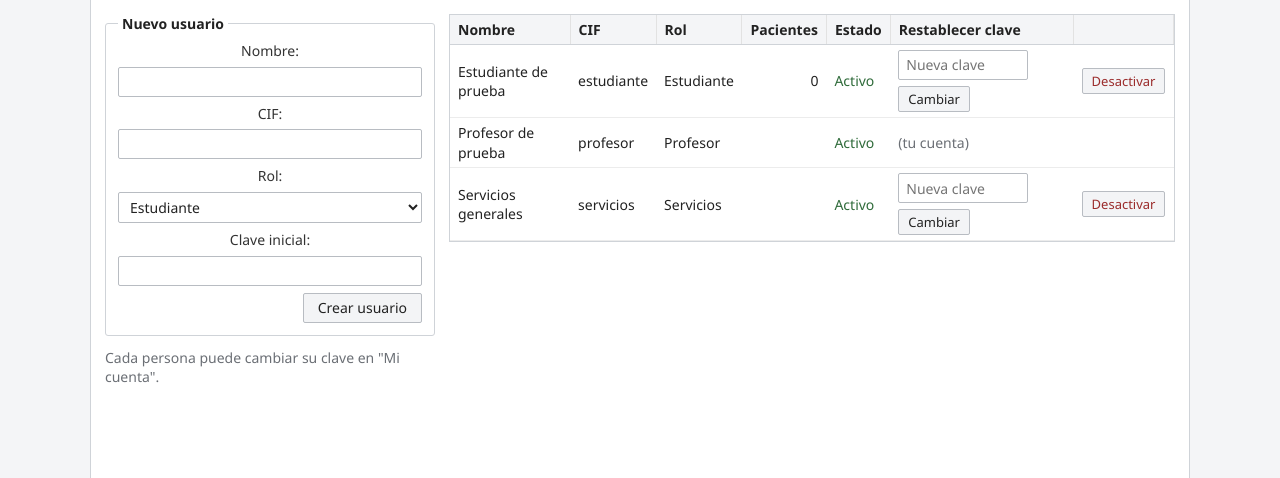
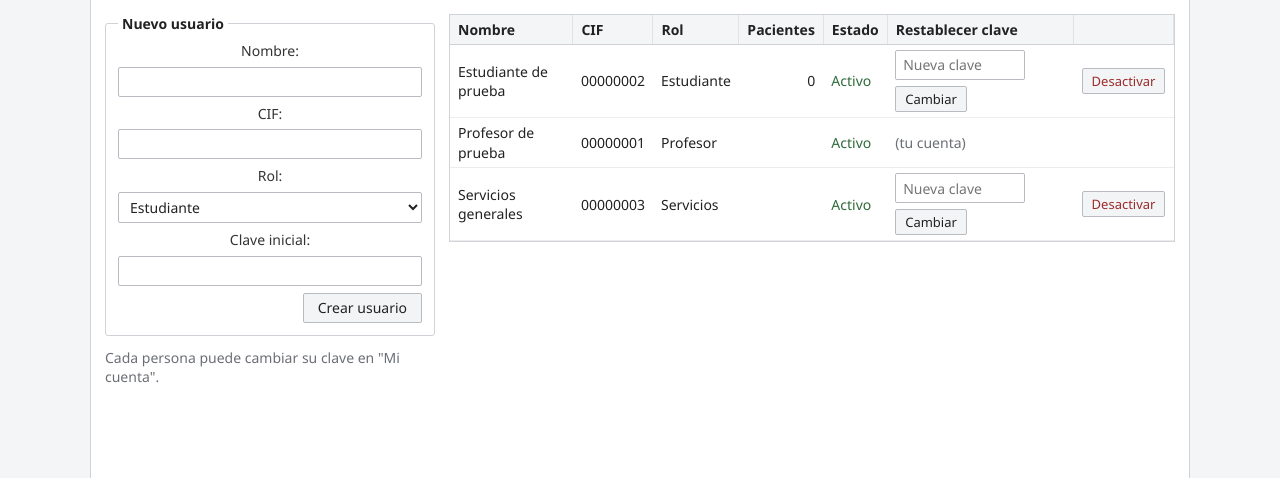
Before and after one commit to mmsuarez-oss/dientecito-feliz, a Flask app: page /usuarios in a window 1280 px wide. Shown: the part 92-570 px from the top of the page. Run offline with Flask 3, Linux system fonts and the light colour scheme; the visitor is signed in with stand-in values (Sample User, id 1); data comes from the database, SQL or seed files in the repository; data that the repository does not hold is empty; parts of the project's set-up code (start-up, migrations or seed data) failed here and were passed over.

Commit message:
Las cuentas de ejemplo se identifican por CIF
00000001 (profesor), 00000002 (estudiante) y 00000003 (servicios), en la
constante CUENTAS_EJEMPLO. Las bases que ya existian renombran sus tres
cuentas de ejemplo al abrirse, si el CIF no esta ocupado.

```diff
--- a/app.py
+++ b/app.py
@@ -41,6 +41,10 @@ SMTP_CLAVE = os.environ.get("DIENTECITO_SMTP_CLAVE")
 SMTP_DESDE = os.environ.get("DIENTECITO_SMTP_DESDE", SMTP_USUARIO)
 
 ROLES = {"estudiante": "Estudiante", "profesor": "Profesor", "servicios": "Servicios"}
+# Cuentas de ejemplo de la primera vez: CIF, nombre y rol
+CUENTAS_EJEMPLO = [("00000001", "Profesor de prueba", "profesor"),
+                   ("00000002", "Estudiante de prueba", "estudiante"),
+                   ("00000003", "Servicios generales", "servicios")]
 MENUS = {
     "estudiante": [("inicio", "Inicio"), ("pacientes", "Mis pacientes"), ("citas", "Citas"), ("salas", "Salas")],
     "profesor": [("inicio", "Inicio"), ("pacientes", "Pacientes"), ("citas", "Citas"), ("salas", "Salas"),
@@ -170,14 +174,15 @@ def iniciar_db():
                           "observacion, revisado_por) VALUES (?, ?, ?, ?, ?, ?, ?, ?, ?)",
                           (pid, foto, nota, fecha, uid, revision or "Pendiente", fecha, observacion, revisor)).lastrowid
         con.execute("UPDATE odonto_registros SET sesion_id = ? WHERE id = ?", (sid, rid))
+    for cif, _, rol in CUENTAS_EJEMPLO:  # antes las cuentas de ejemplo se llamaban como su rol
+        con.execute("UPDATE usuarios SET usuario = ? WHERE usuario = ? AND rol = ? "
+                    "AND NOT EXISTS (SELECT 1 FROM usuarios WHERE usuario = ?)", (cif, rol, rol, cif))
     if not con.execute("SELECT 1 FROM usuarios").fetchone():
-        for usuario, nombre, rol in [("profesor", "Profesor de prueba", "profesor"),
-                                     ("estudiante", "Estudiante de prueba", "estudiante"),
-                                     ("servicios", "Servicios generales", "servicios")]:
+        for cif, nombre, rol in CUENTAS_EJEMPLO:
             con.execute("INSERT INTO usuarios(usuario, nombre, rol, clave) VALUES (?, ?, ?, ?)",
-                        (usuario, nombre, rol, generate_password_hash(CLAVE_INICIAL)))
+                        (cif, nombre, rol, generate_password_hash(CLAVE_INICIAL)))
         # Los pacientes de versiones anteriores pasan al estudiante de ejemplo
-        con.execute("UPDATE pacientes SET estudiante_id = (SELECT id FROM usuarios WHERE usuario = 'estudiante') "
+        con.execute("UPDATE pacientes SET estudiante_id = (SELECT id FROM usuarios WHERE usuario = '00000002') "
                     "WHERE estudiante_id IS NULL")
     if not con.execute("SELECT 1 FROM salas").fetchone():
         con.executemany("INSERT INTO salas(nombre) VALUES (?)", [("Sala 1",), ("Sala 2",), ("Sala 3",)])
--- a/pruebas.py
+++ b/pruebas.py
@@ -93,9 +93,9 @@ with caso("CP-02", "Sin sesión, toda página redirige a la pantalla de entrada"
     for ruta in ("/", "/pacientes", "/citas", "/avisos", "/bitacora"):
         assert anonimo.get(ruta).location.endswith("/entrar"), ruta
 with caso("CP-03", "Clave incorrecta es rechazada y queda en la bitácora"):
-    ok(anonimo.post("/entrar", data={"usuario": "profesor", "clave": "mala"}, follow_redirects=True), "incorrectos")
+    ok(anonimo.post("/entrar", data={"usuario": "00000001", "clave": "mala"}, follow_redirects=True), "incorrectos")
     assert sql("SELECT COUNT(*) FROM bitacora WHERE accion = 'Intento de acceso fallido'") == 1
-prof, est, serv = cliente("profesor"), cliente("estudiante"), cliente("servicios")
+prof, est, serv = cliente("00000001"), cliente("00000002"), cliente("00000003")
 with caso("CP-04", "Cada rol ve solo sus pestañas (403 en las ajenas)"):
     for c, prohibidas in [(est, ["/usuarios", "/tarifario", "/inventario", "/avisos", "/bitacora", "/respaldo"]),
                           (serv, ["/pacientes", "/citas", "/usuarios", "/bitacora"]),
--- a/templates/entrar.html
+++ b/templates/entrar.html
@@ -51,7 +51,7 @@
       <summary>He olvidado mi contraseña</summary>
       <p>Pídele a tu profesor que te asigne una nueva contraseña. Después puedes cambiarla en "Mi cuenta".</p>
     </details>
-    {% if DEMO %}<p class="nota-entrar">Cuentas de prueba: estudiante, profesor o servicios, con la contraseña uam2026.</p>{% endif %}
+    {% if DEMO %}<p class="nota-entrar">Cuentas de prueba: 00000001 (profesor), 00000002 (estudiante) o 00000003 (servicios), con la contraseña uam2026.</p>{% endif %}
   </form>
 </main>
 {% endblock %}
```
Also changed, not shown: docs/plan-de-pruebas.md (+2 -2 lines), README.md.
